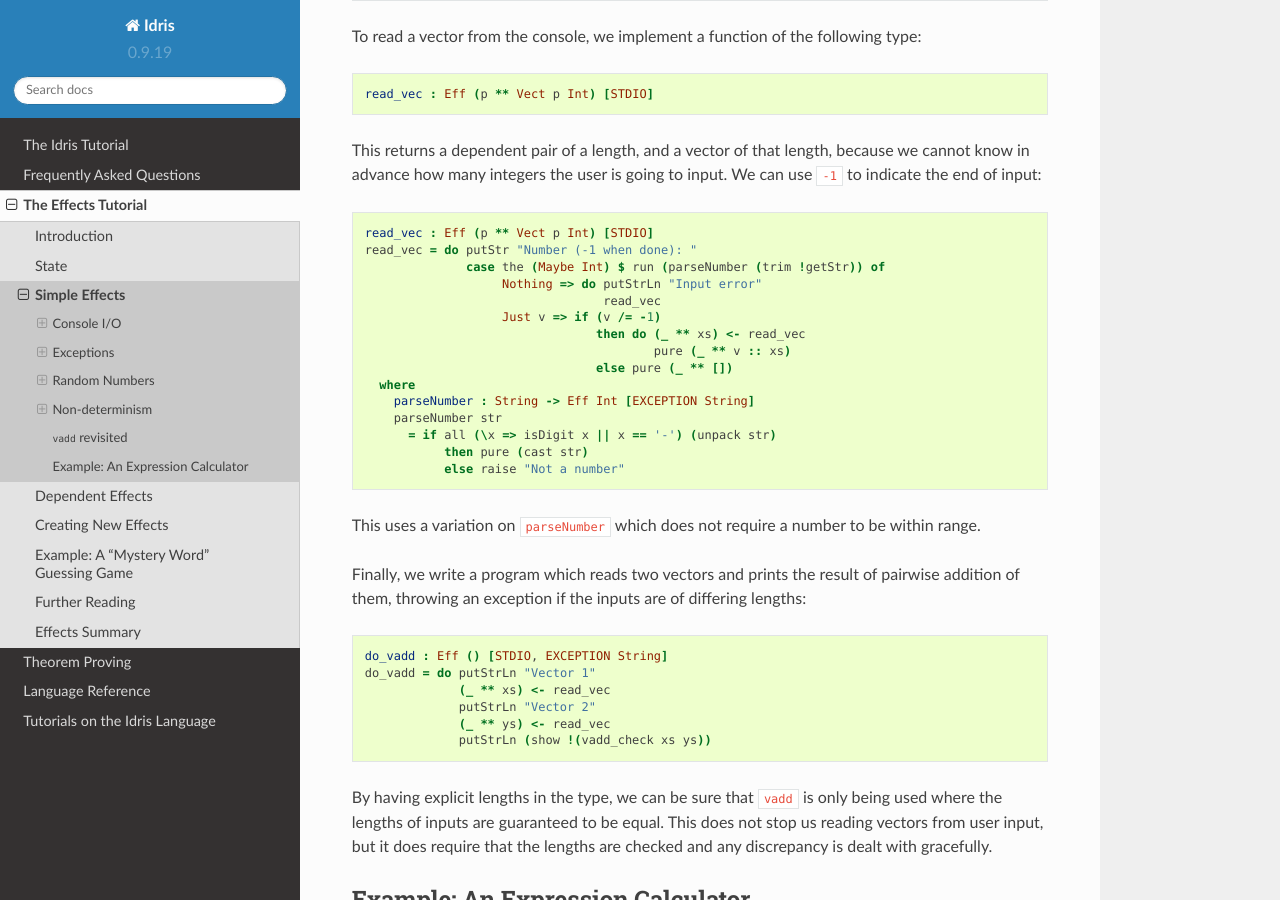
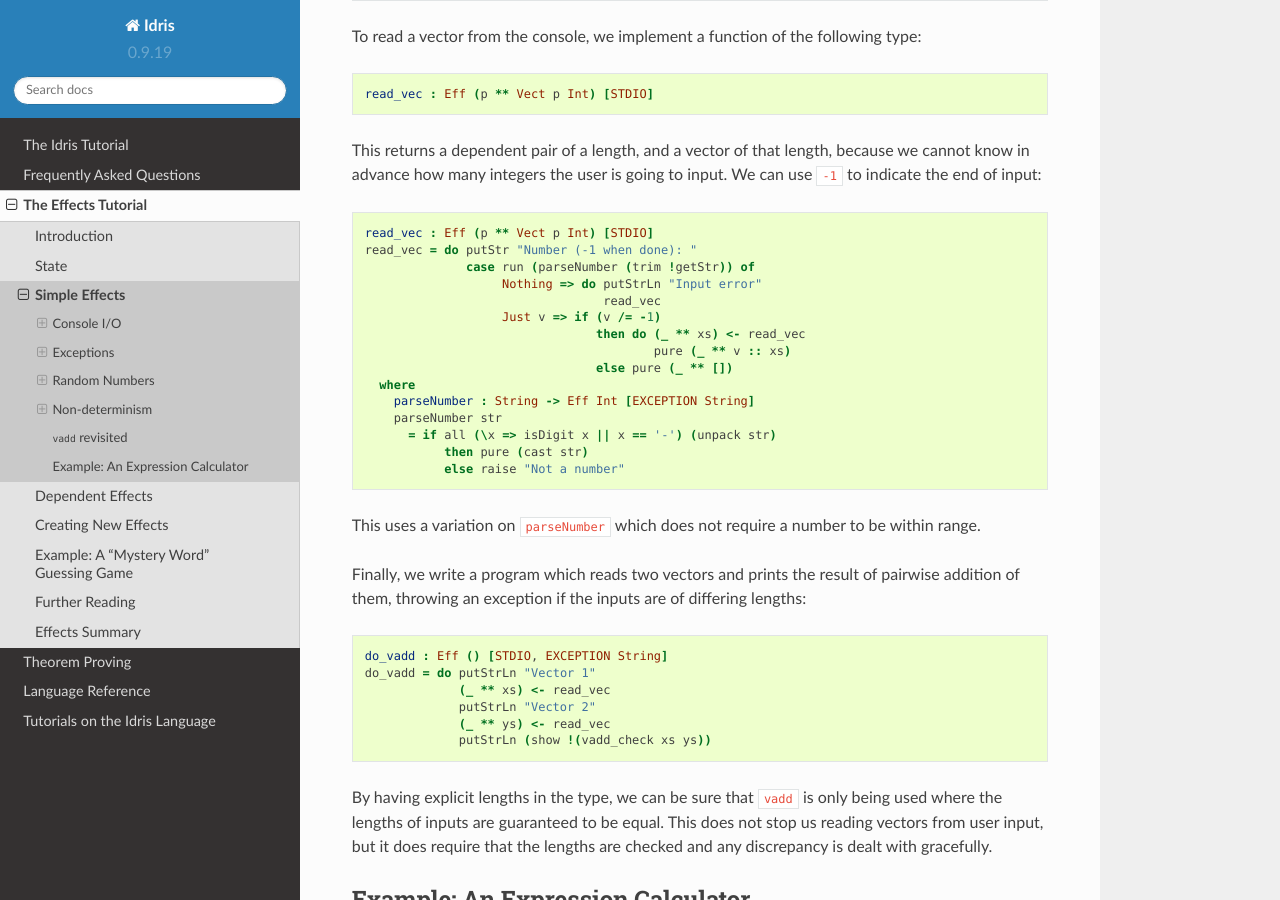
Before and after one commit to idris-lang/Idris-dev, a Sphinx documentation site: the page built from docs/effects/simpleeff.rst, in a window 1280 px wide and 900 px high, scrolled down 7092 px. Built offline with Sphinx 7.4.7 and the Read the Docs theme 2.0.0, drawn with Linux system fonts in a browser that asks for light colours; formulas are drawn with MathJax 3.

Commit message:
Better inference for case blocks
Now look at the type of the patterns to infer what the argument type of
the new function should be. This helps if, for example, the scrutinee
function has some type which needs to be resolved to a specific type
class instance, and we can't do this from the scrutinee alone.

```diff
--- a/docs/effects/simpleeff.rst
+++ b/docs/effects/simpleeff.rst
@@ -416,7 +416,7 @@
 
     read_vec : Eff (p ** Vect p Int) [STDIO]
     read_vec = do putStr "Number (-1 when done): "
-                  case the (Maybe Int) $ run (parseNumber (trim !getStr)) of
+                  case run (parseNumber (trim !getStr)) of
                        Nothing => do putStrLn "Input error"
                                      read_vec
                        Just v => if (v /= -1)
```
Also changed, not shown: 4 other files.
